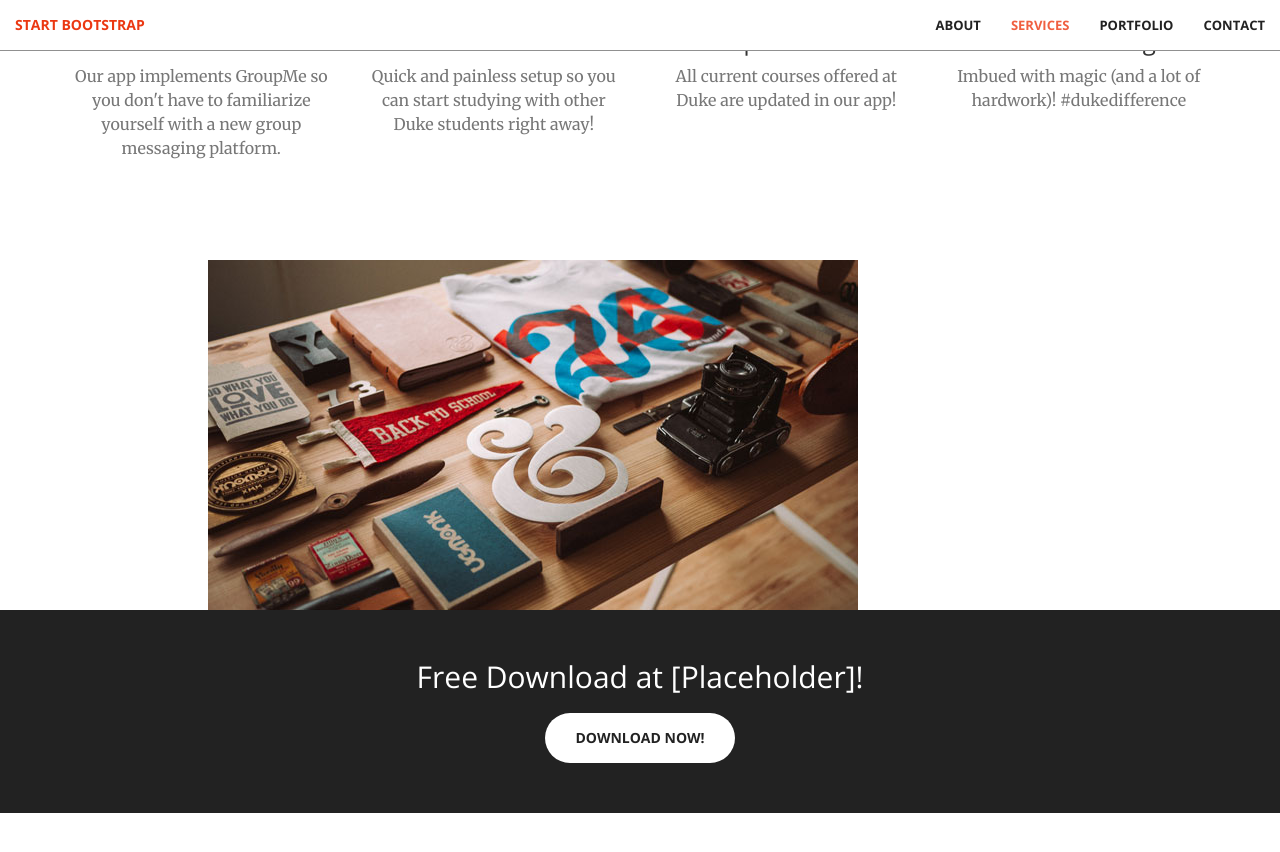
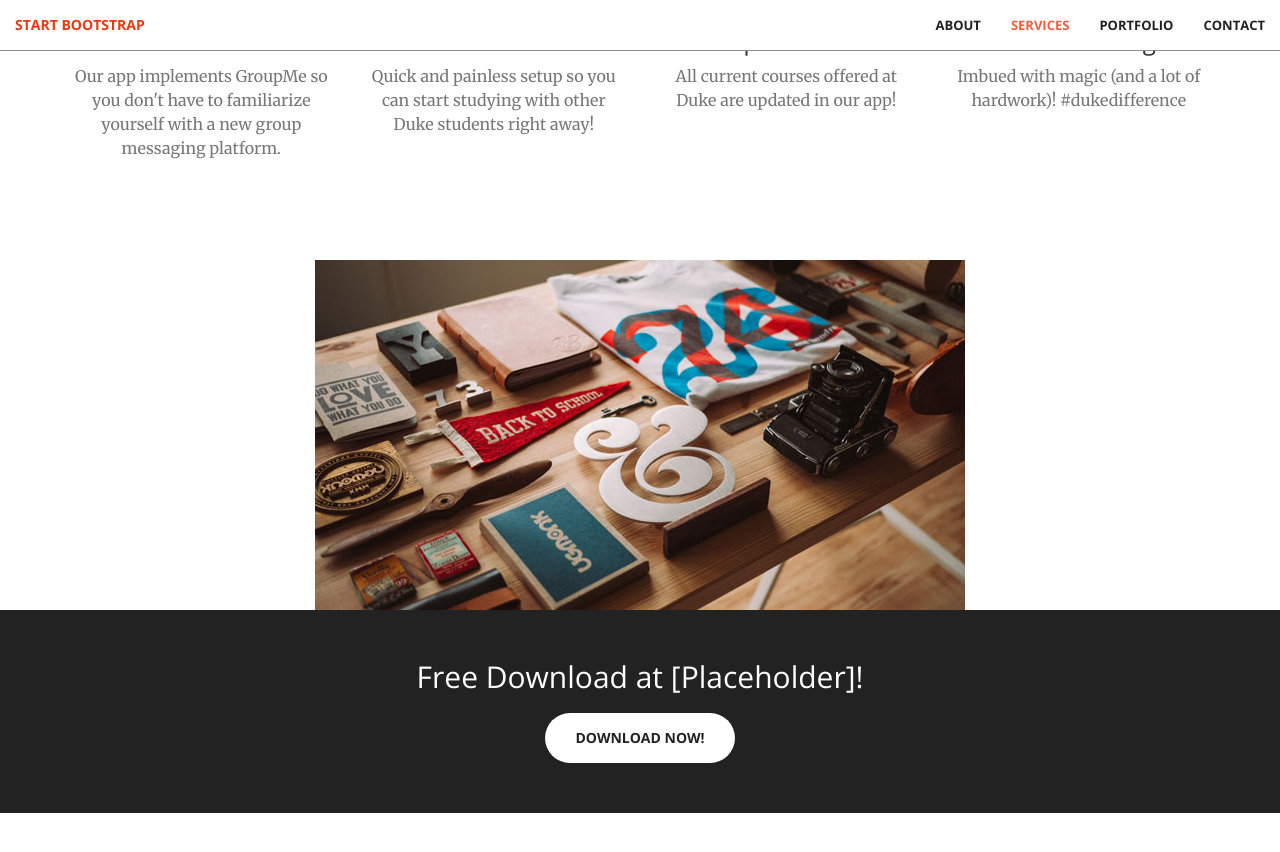
Before and after one commit to cl305/DukeStudies, a Jekyll site: the page built from index.html, in a window 1280 px wide and 900 px high, scrolled down 1586 px. Shown: the top 852 px of the window. Built offline with Jekyll 4.4.1, drawn with Linux system fonts in a browser that asks for light colours.

Commit message:
Changing portfolio grid

```diff
--- a/_includes/portfolio.html
+++ b/_includes/portfolio.html
@@ -1,7 +1,7 @@
 <section class="no-padding" id="portfolio">
     <div class="container-fluid">
         <div class="row no-gutter">
-            <div class="col-lg-10">
+            <!-- <div class="col-lg-10"> -->
                 <a href="#" class="portfolio-box">
                     <img src="img/portfolio/1.jpg" class="img-responsive" alt="">
                     <div class="portfolio-box-caption">
```
